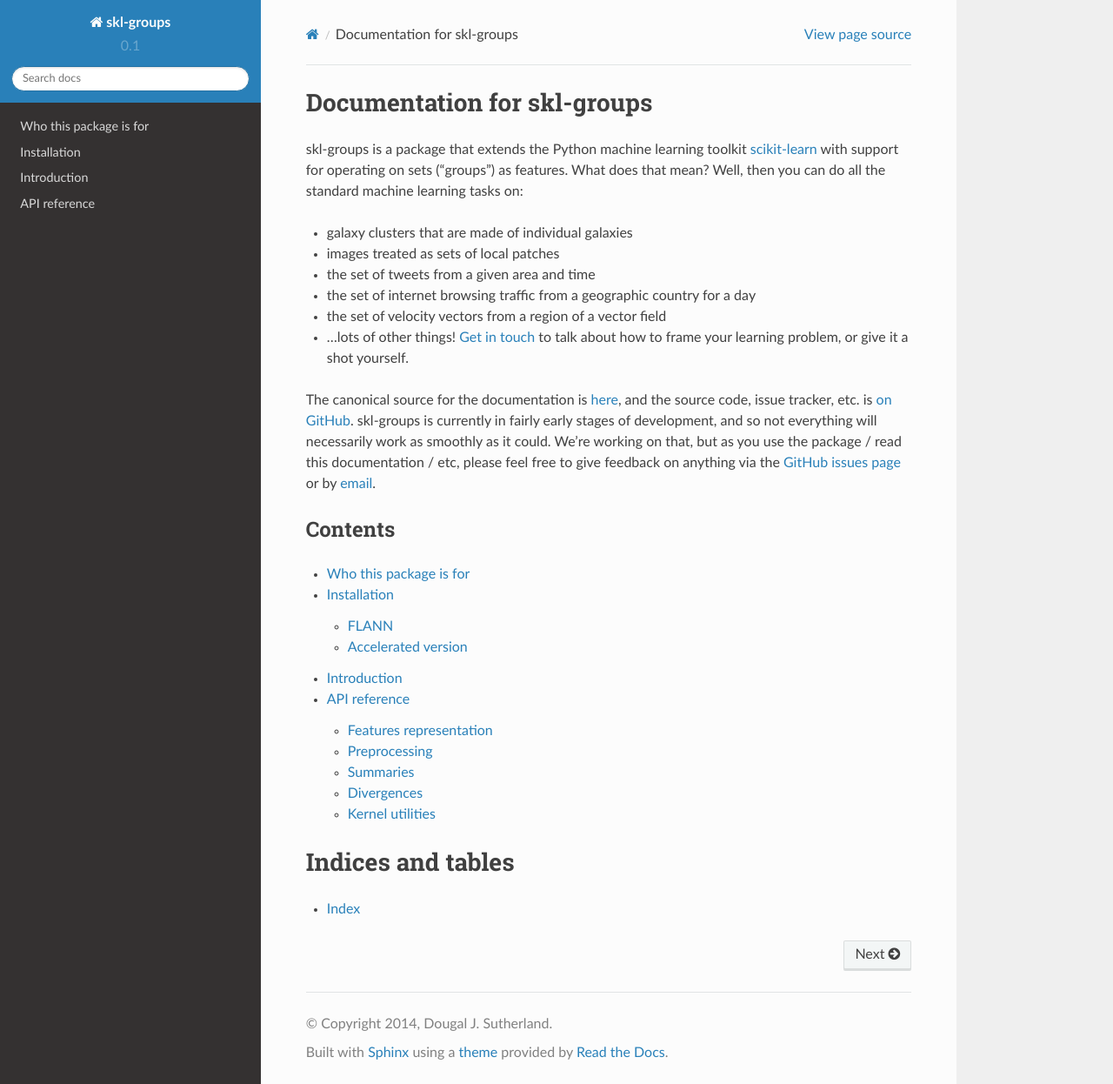
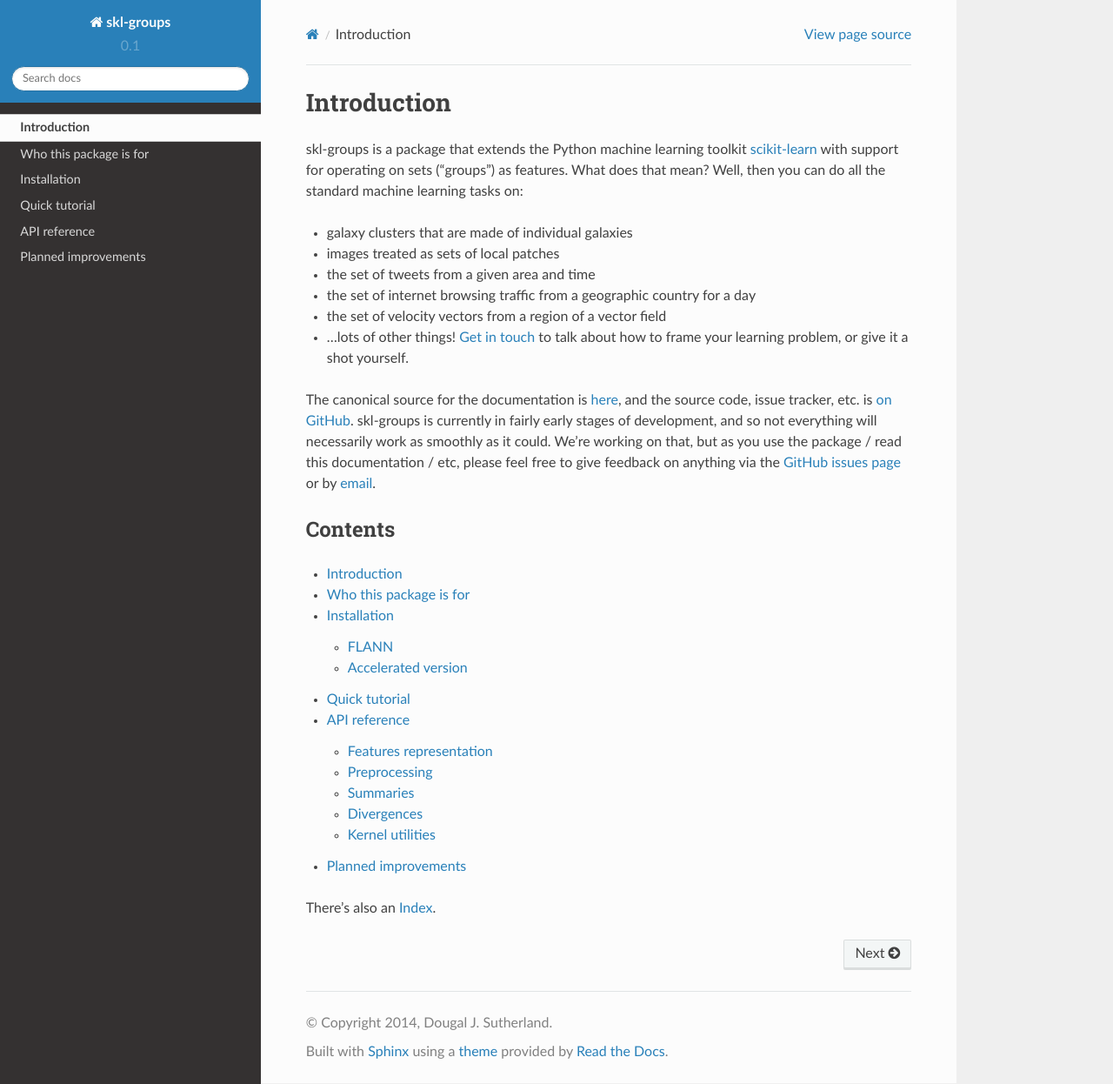
Before and after one commit to djsutherland/skl-groups, a Sphinx documentation site: the page built from docs/index.rst, in a window 1280 px wide and 1246 px high. Shown: the whole window at 87% size. Built offline with Sphinx 7.4.7 and the Read the Docs theme 2.0.0, drawn with Linux system fonts in a browser that asks for light colours.

Commit message:
doc updates

```diff
--- a/docs/conf.py
+++ b/docs/conf.py
@@ -275,6 +275,6 @@
 mathjax_path = 'https://cdn.mathjax.org/mathjax/latest/MathJax.js?config=TeX-AMS-MML_HTMLorMML'
 
 intersphinx_mapping = {
-  'python': ('http://docs.python.org/3.4', None),
+  'python': ('http://docs.python.org/3', None),
   'sklearn': ('http://scikit-learn.org/stable/', None),
 }
--- a/docs/index.rst
+++ b/docs/index.rst
@@ -1,5 +1,5 @@
-Documentation for skl-groups
-============================
+Introduction
+============
 
 skl-groups is a package that extends the Python machine learning toolkit
 `scikit-learn <http://scikit-learn.org/>`_ with support for operating on
@@ -25,22 +25,19 @@
 `GitHub issues page <https://github.com/dougalsutherland/skl-groups/issues/>`_
 or by `email <dsutherl@cs.cmu.edu>`_.
 
-
 Contents
 --------
 
 .. toctree::
    :maxdepth: 2
 
+   self
    who
    installation
-   intro
+   tutorial
    reference
+   todo
 
-
-Indices and tables
-==================
-
-* :ref:`genindex`
+There's also an :ref:`genindex`.
 
 .. * :ref:`modindex` -- isn't generated, dunno why not
--- a/docs/intro.rst
+++ /dev/null
@@ -1,2 +0,0 @@
-Introduction
-============
--- /dev/null
+++ b/docs/tutorial.rst
@@ -0,0 +1,2 @@
+Quick tutorial
+==============
```
Also changed, not shown: docs/todo.rst (added, +27 -0 lines).
